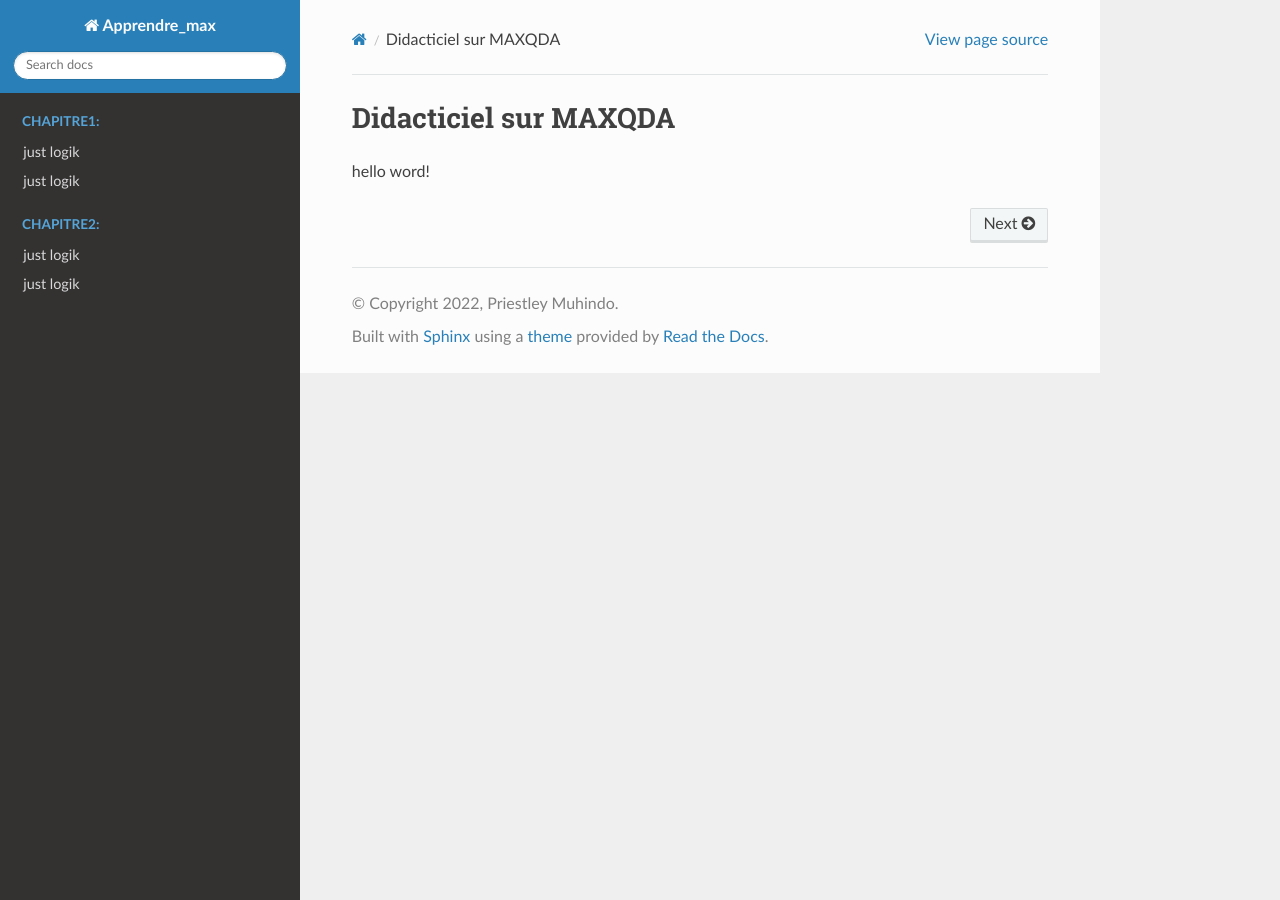
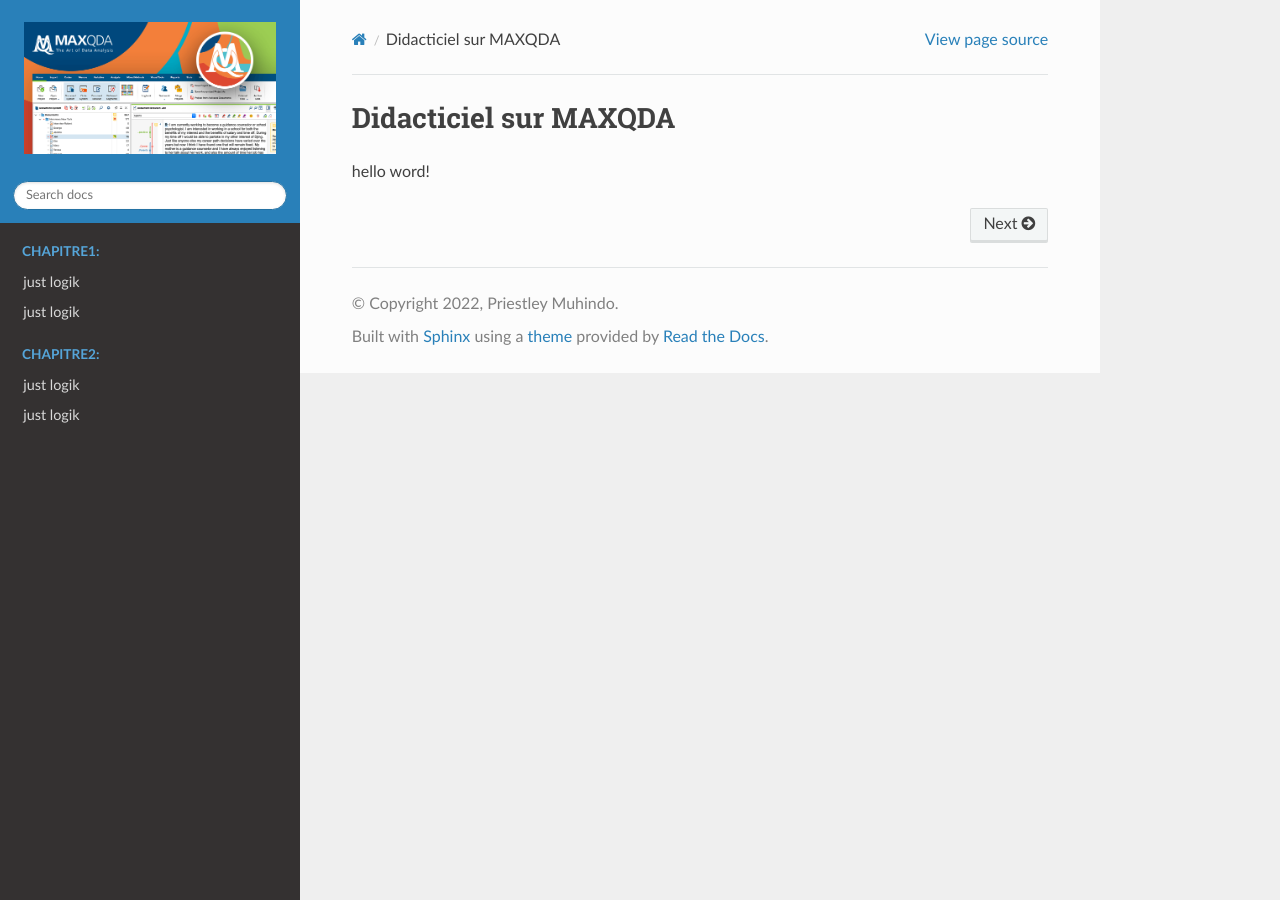
Before and after one commit to priestmuhindo/maxqda, a Sphinx documentation site: the page built from source/index.rst, in a window 1280 px wide. Built offline with Sphinx 7.4.7 and the Read the Docs theme 2.0.0, drawn with Linux system fonts in a browser that asks for light colours.

Commit message:
ajout du logo

```diff
--- a/source/conf.py
+++ b/source/conf.py
@@ -29,7 +29,9 @@
 # ones.
 extensions = [
 ]
+# Add download button
 
+formats= 'pdf'
 # Add any paths that contain templates here, relative to this directory.
 templates_path = ['_templates']
 
@@ -50,3 +52,9 @@
 # relative to this directory. They are copied after the builtin static files,
 # so a file named "default.css" will overwrite the builtin "default.css".
 html_static_path = ['_static']
+
+html_logo = "maxqda.png"
+html_theme_options = {
+    'logo_only': True,
+    'display_version': False,
+}
```
Also changed, not shown: source/maxqda.png (added), 9 other files.
